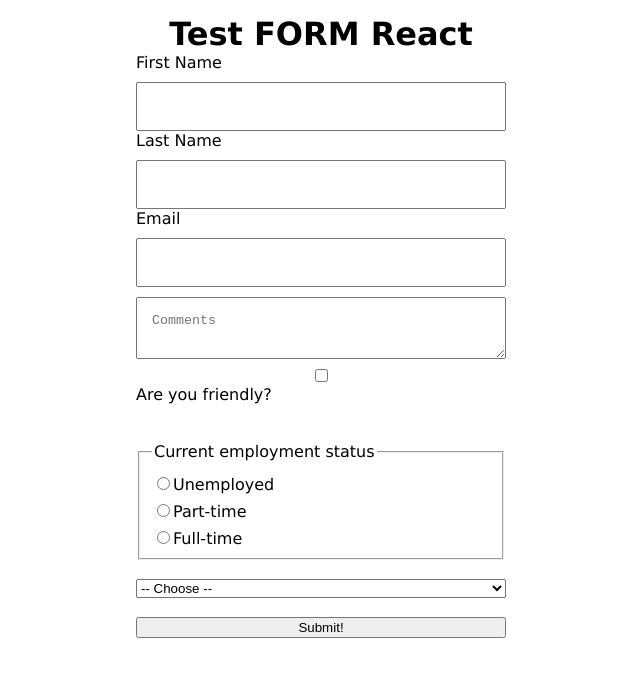
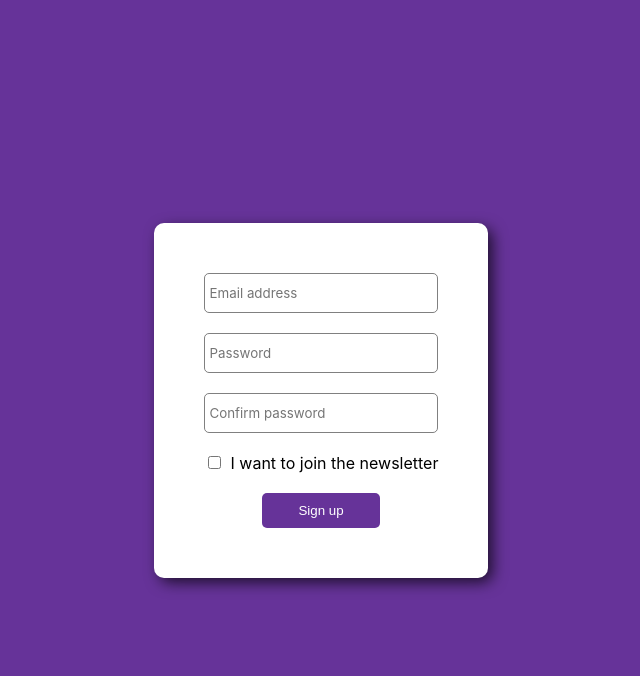
Before and after one commit to mkamaran24/my-react-app, a React (Vite) app: page / in a window 1280 px wide. Shown: the top 676 px of the page, without its empty margins (319-959 px from the left). Built offline with nearby package versions, Linux system fonts and the light colour scheme.

Commit message:
simple-signup-form-done

```diff
--- /dev/null
+++ b/src/App4.css
@@ -0,0 +1,59 @@
+* {
+  box-sizing: border-box;
+}
+
+body {
+  margin: 0;
+  background-color: #639;
+  height: 100vh;
+  font-family: "Inter", sans-serif;
+}
+
+.form-container {
+  height: 100vh;
+  padding: 20px;
+  display: flex;
+  flex-direction: column;
+  justify-content: center;
+  align-items: center;
+}
+
+.form {
+  background-color: white;
+  padding: 50px;
+  border-radius: 10px;
+  display: flex;
+  flex-direction: column;
+  align-items: center;
+  box-shadow: 5px 5px 15px -1px rgba(0, 0, 0, 0.75);
+}
+
+.form--input {
+  width: 100%;
+  margin-bottom: 20px;
+  height: 40px;
+  border-radius: 5px;
+  border: 1px solid gray;
+  padding: 5px;
+  font-family: "Inter", sans-serif;
+}
+
+.form--submit {
+  width: 50%;
+  padding: 10px;
+  border-radius: 5px;
+  color: white;
+  background-color: #639;
+  border: none;
+  cursor: pointer;
+}
+
+.form--marketing {
+  display: flex;
+  margin-bottom: 20px;
+  align-items: center;
+}
+
+.form--marketing > input {
+  margin-right: 10px;
+}
--- /dev/null
+++ b/src/App4.jsx
@@ -0,0 +1,78 @@
+import React from "react";
+
+function App4() {
+  const [formData, setForm] = React.useState({
+    email: "",
+    passwordForm: "",
+    confirmPassword: "",
+    isMarketing: false,
+  });
+  function handleChange(event) {
+    const { type, name, checked, value } = event.target;
+    setForm((prevFormData) => {
+      return {
+        ...prevFormData,
+        [name]: type === "checkbox" ? checked : value,
+      };
+    });
+  }
+  function handleSubmit(event) {
+    event.preventDefault();
+    // console.log(formData.passwordForm === formData.confirmPassword);
+
+    if (formData.passwordForm === formData.confirmPassword) {
+      console.log("Successfully signed up");
+      alert("Successfully signed up");
+      if (formData.isMarketing) {
+        console.log("Thanks for signing up for our newsletter!");
+      }
+    } else {
+      console.log("passwords to not match");
+      alert("passwords to not match");
+    }
+  }
+  return (
+    <div className="form-container">
+      <form className="form" onSubmit={handleSubmit}>
+        <input
+          type="email"
+          placeholder="Email address"
+          className="form--input"
+          name="email"
+          value={formData.email}
+          onChange={handleChange}
+        />
+        <input
+          type="password"
+          placeholder="Password"
+          className="form--input"
+          name="passwordForm"
+          value={formData.passwordForm}
+          onChange={handleChange}
+        />
+        <input
+          type="password"
+          placeholder="Confirm password"
+          className="form--input"
+          name="confirmPassword"
+          value={formData.confirmPassword}
+          onChange={handleChange}
+        />
+
+        <div className="form--marketing">
+          <input
+            id="okayToEmail"
+            type="checkbox"
+            name="isMarketing"
+            checked={formData.isMarketing}
+            onChange={handleChange}
+          />
+          <label htmlFor="okayToEmail">I want to join the newsletter</label>
+        </div>
+        <button className="form--submit">Sign up</button>
+      </form>
+    </div>
+  );
+}
+
+export default App4;
--- a/src/main.jsx
+++ b/src/main.jsx
@@ -3,10 +3,11 @@ import { createRoot } from "react-dom/client";
 import App from "./App.jsx";
 import App2 from "./App2.jsx";
 import App3 from "./App3.jsx";
-import "./index.css";
+import App4 from "./App4.jsx";
+import "./App4.css";
 
 createRoot(document.getElementById("root")).render(
   <StrictMode>
-    <App3 />
+    <App4 />
   </StrictMode>
 );
```
